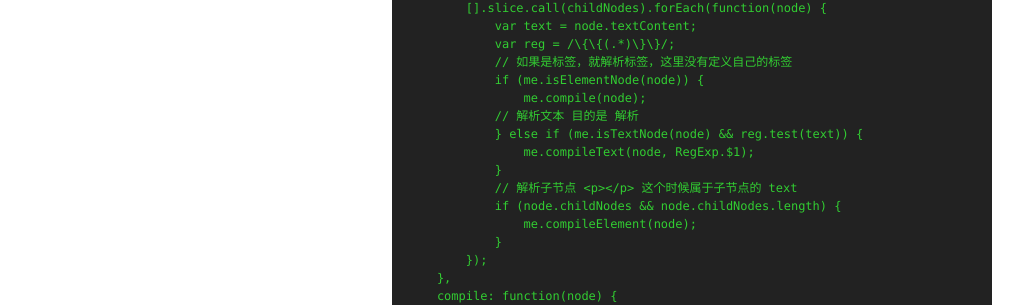
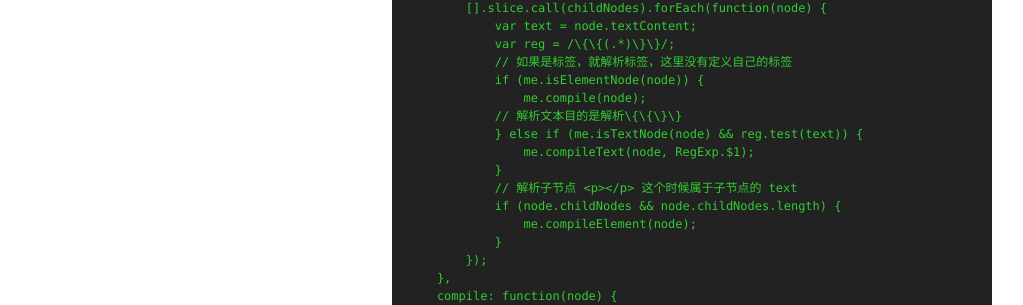
Before and after one commit to mario-mui/mario56.github.io, a Jekyll site: the page built from _posts/2017-03-27-最简单的MVVM.md, in a window 1280 px wide and 1400 px high, scrolled down 4642 px. Shown: the part 367-672 px from the top of the window, without its empty margins (128-1151 px from the left). Built offline with Jekyll 4.4.1, drawn with Linux system fonts in a browser that asks for light colours; some of the changed text lies outside the part shown.

Commit message:
fix {{}} not show in code pre

```diff
--- a/_posts/2017-03-27-最简单的MVVM.md
+++ b/_posts/2017-03-27-最简单的MVVM.md
@@ -213,7 +213,7 @@ Compile.prototype = {
             // 如果是标签，就解析标签，这里没有定义自己的标签
             if (me.isElementNode(node)) {
                 me.compile(node);
-            // 解析文本 目的是 解析 {{}}
+            // 解析文本目的是解析\{\{\}\}
             } else if (me.isTextNode(node) && reg.test(text)) {
                 me.compileText(node, RegExp.$1);
             }
```
